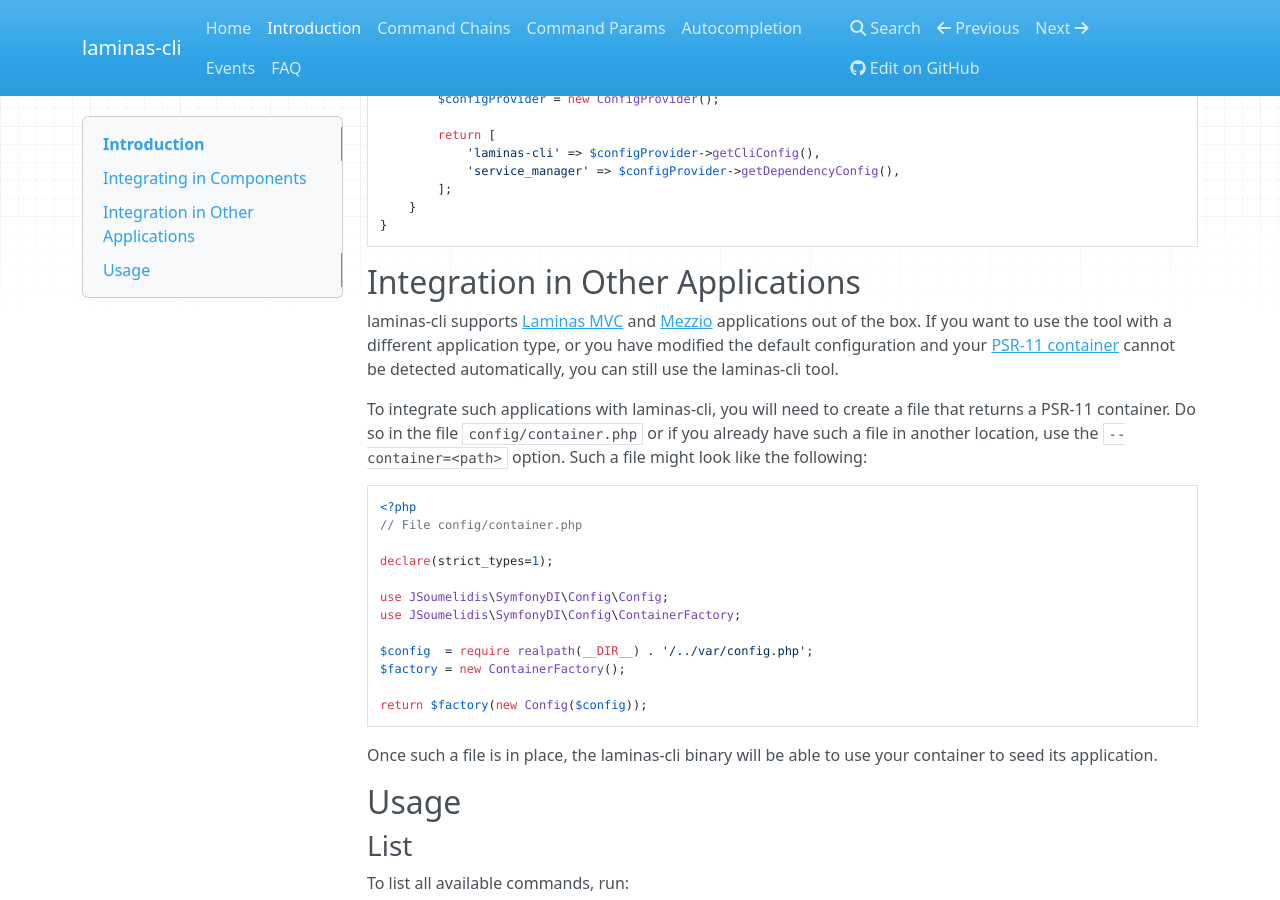
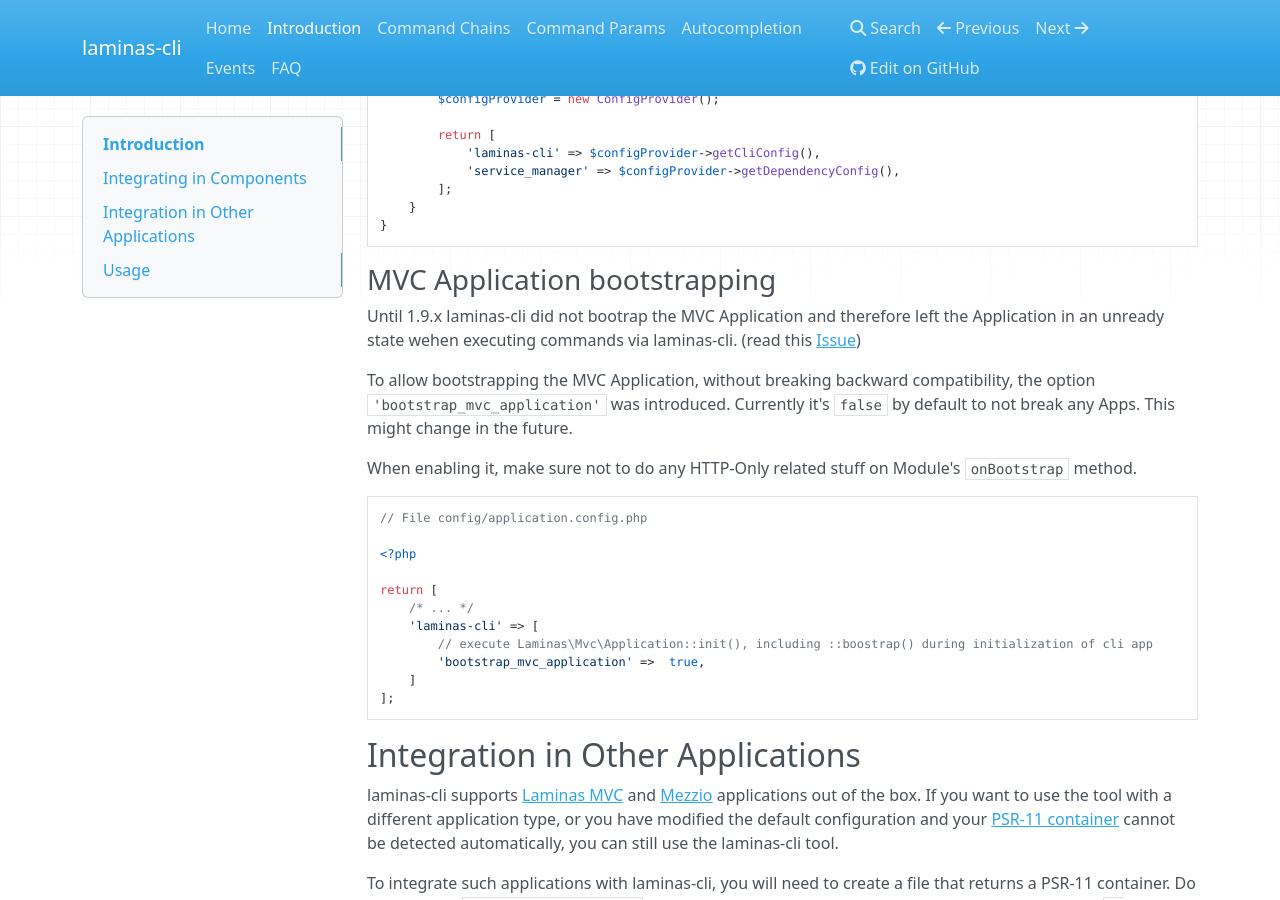
Before and after one commit to laminas/laminas-cli, an MkDocs documentation site: the page built from docs/book/intro.md, in a window 1280 px wide and 900 px high, scrolled down 2119 px. Built offline with MkDocs 1.6.1, drawn with Linux system fonts in a browser that asks for light colours; nearby versions of some CDN libraries.

Commit message:
added documentation for config option 'bootstrap_mvc_application'
Signed-off-by: Falk Hermann <falk.hermann@zandura.net>
Signed-off-by: Falk Hermann <falk@hermann.pm>

````diff
--- a/docs/book/intro.md
+++ b/docs/book/intro.md
@@ -120,6 +120,30 @@ class Module
 }
 ```
 
+### MVC Application bootstrapping
+
+Until 1.9.x laminas-cli did not bootrap the MVC Application and therefore left the Application in an unready state
+wehen executing commands via laminas-cli. (read this [Issue](https://github.com/laminas/laminas-cli/issues/106))
+
+To allow bootstrapping the MVC Application, without breaking backward compatibility, the option `'bootstrap_mvc_application'`
+was introduced. Currently it's `false` by default to not break any Apps. This might change in the future.
+
+When enabling it, make sure not to do any HTTP-Only related stuff on Module's `onBootstrap` method.
+
+```php
+// File config/application.config.php
+
+<?php
+
+return [
+    /* ... */
+    'laminas-cli' => [
+        // execute Laminas\Mvc\Application::init(), including ::boostrap() during initialization of cli app
+        'bootstrap_mvc_application' =>  true,
+    ]
+];
+```
+
 ## Integration in Other Applications
 
 laminas-cli supports [Laminas MVC](https://github.com/laminas/laminas-mvc-skeleton)
````
